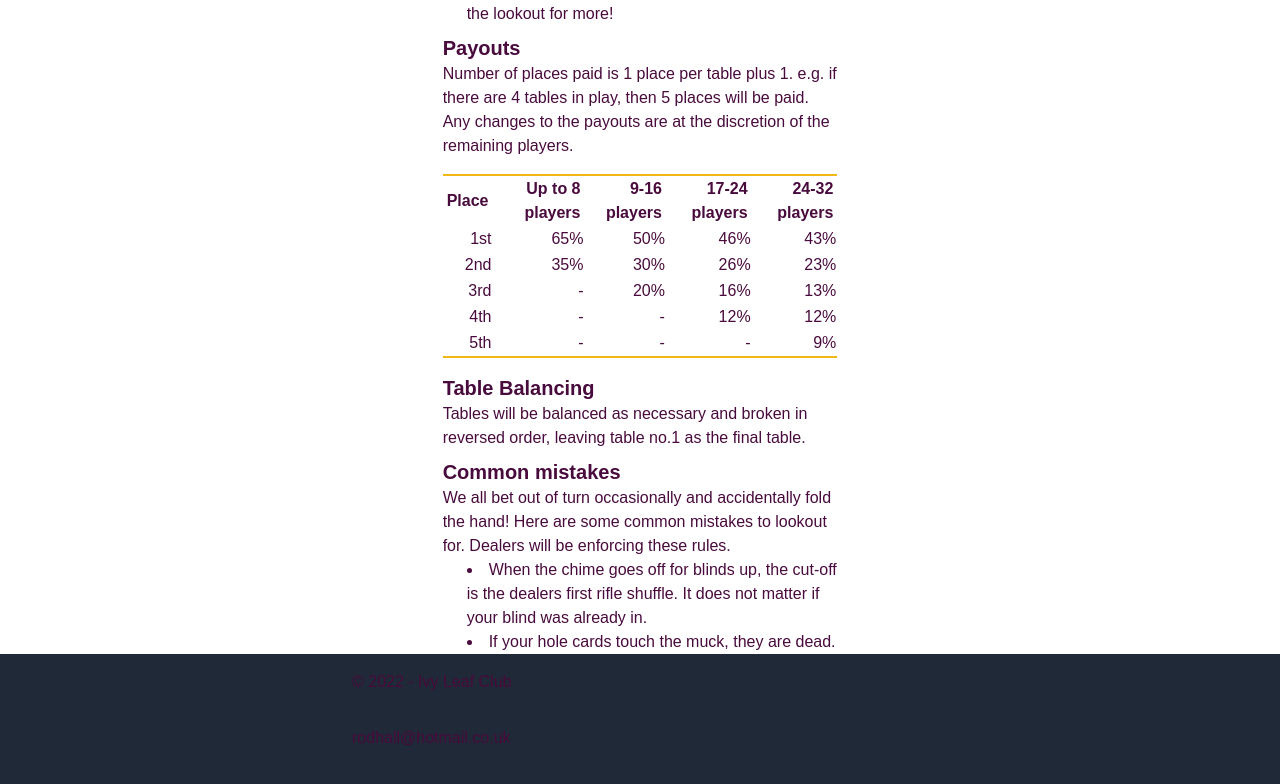
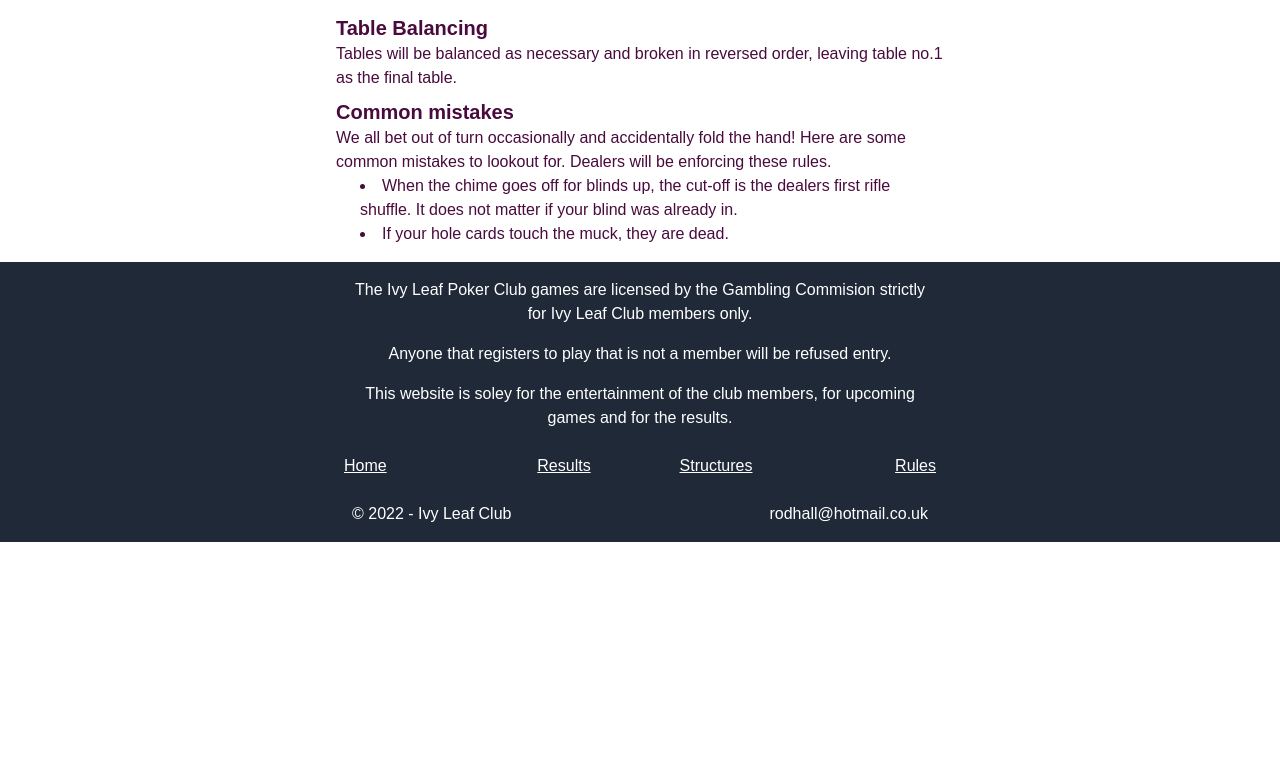
Before and after one commit to rodhall85/poker-club, a Next.js app: page /rules in a window 1280 px wide. Shown: the part 1126-1910 px from the top of the page. After the commit the page ends 1668 px from the top, so only its background shows below. Built offline with nearby package versions, Linux system fonts and the light colour scheme.

Commit message:
Basic footer

```diff
--- a/components/Footer.js
+++ b/components/Footer.js
@@ -1,11 +1,30 @@
+import Link from 'next/link';
+
 const Footer = () => {
     return (
-        <footer className="footer bg-gray-800 h-36 text-text-primary text-sm sm:text-base">
+        <footer className="footer bg-gray-800 text-white text-sm sm:text-base">
             <div className="container mx-auto px-4 w-full m:w-9/12 lg:w-6/12">
-                <div className="p-4">
-                    <div className="float-left w-8/12">
-                        <div className="float-left w-full h-14">&copy; {(new Date()).getFullYear()} - Ivy Leaf Club</div>
-                        <div className="float-left w-full">
+                <div className="p-4 text-center">
+                    <p>
+                        The Ivy Leaf Poker Club games are licensed by the Gambling Commision strictly for Ivy Leaf Club members only.
+                    </p>
+                    <p className="py-4">
+                        Anyone that registers to play that is not a member will be refused entry.
+                    </p>
+                    <p>
+                        This website is soley for the entertainment of the club members, for upcoming games and for the results.
+                    </p>
+                </div>
+                <div className="flex">
+                     <div className="underline p-2 flex-1"><Link href="/"><a>Home</a></Link></div>
+                     <div className="underline p-2 flex-1 text-center"><Link href="/results"><a>Results</a></Link></div>
+                     <div className="underline p-2 flex-1 text-center"><Link href="/structures"><a>Structures</a></Link></div>
+                     <div className="underline p-2 flex-1 text-right"><Link href="/rules"><a>Rules</a></Link></div>
+                </div>
+                <div className="p-4 w-full">
+                    <div className="w-full flex">
+                        <div className="flex-1">&copy; {(new Date()).getFullYear()} - Ivy Leaf Club</div>
+                        <div className="flex-1 text-right">
                             <a href="mailto:rodhall@hotmail.co.uk">rodhall@hotmail.co.uk</a>
                         </div>
                     </div>
--- a/pages/index.js
+++ b/pages/index.js
@@ -14,22 +14,22 @@ export async function getStaticProps() {
 export default function Home({ tournaments: { tournaments } }) {
   return (
     <div className="w-full">
-      <main className="mx-auto w-full sm:w-10/12 md:w-9/12 lg:w-4/12 py-4">
+      <main className="mx-auto w-full sm:w-10/12 md:w-9/12 lg:w-6/12 py-4">
         <div>
+          <div className="w-full mx-auto">
+            <Image
+              src="/images/poker-banner.jpg"
+              alt="Poker Table"
+              width={1200}
+              height={430}
+            />
+          </div>
           <div className="w-full text-center p-4 text-lg">
             <p>The <strong>Ivy Leaf Poker Club</strong> is completely revamping poker with bigger games, better structures, designated dealers to give a truly <strong>outstanding</strong>&nbsp;experience!</p>
             <br />
             <p>Here you will find information about future games including blind structures and rules. There will be a write-up and results posted in case you miss the&nbsp;action.</p>
             <br />
             <p>If you would like to play, <strong>register</strong> on the website (coming soon!) or book your seat with&nbsp;Rod.</p>
-          </div>
-          <div className="w-6/12 mx-auto">
-            <Image
-              src="/images/poker-table-cover.jpg"
-              alt="Poker Table"
-              width={2048}
-              height={1536}
-            />
           </div>
         </div>
         <h2 className="text-2xl font-bold mt-8">Tournament Schedule</h2>
--- a/pages/rules.js
+++ b/pages/rules.js
@@ -35,10 +35,10 @@ const TableCell = ({ children }) => {
 const rules = () => {
   return (
     <div>
-      <main className="mx-auto w-11/12 sm:w-9/12 lg:w-7/12 xl:w-4/12 px-4 mt-4">
+      <main className="mx-auto w-11/12 sm:w-9/12 lg:w-7/12 xl:w-6/12 px-4 mt-4 pb-4">
         <h2 className="text-2xl font-bold">Rules</h2>
         <div>We follow the <a className="underline text-primary hover:text-secondary" href="https://www.internationalpokerrules.com/poker-rules/" target="_blank" rel="noreferrer">International Poker Rules.</a> with only 1 notable exception:</div>
-        <RuleDetails>2 cards are required to claim a pot at showdown, even if the other player mucks their hand. Rule 62.6 - The last man standing rule does not apply.</RuleDetails>
+        <RuleDetails>2 cards are required to claim a pot at showdown, even if the other player(s) mucks their hand(s). Rule 62.6 - The last man standing rule does not apply.</RuleDetails>
         <RuleHeading>
             Dealers
         </RuleHeading>
--- a/pages/structures.js
+++ b/pages/structures.js
@@ -77,7 +77,7 @@ const Structures = ({ structures: { structures } }) => {
     console.log('ff', structures);
     return (
         <div>
-            <main className="mx-auto w-11/12 sm:w-9/12 lg:w-6/12 xl:w-4/12 px-4 mt-4">
+            <main className="mx-auto w-11/12 sm:w-9/12 lg:w-7/12 xl:w-6/12 px-4 mt-4">
                 <h2 className="text-2xl font-bold">Tournament Structures</h2>
                 <StructureTabs structures={structures} />
             </main>
```
Also changed, not shown: public/images/poker-banner.jpg (added).
